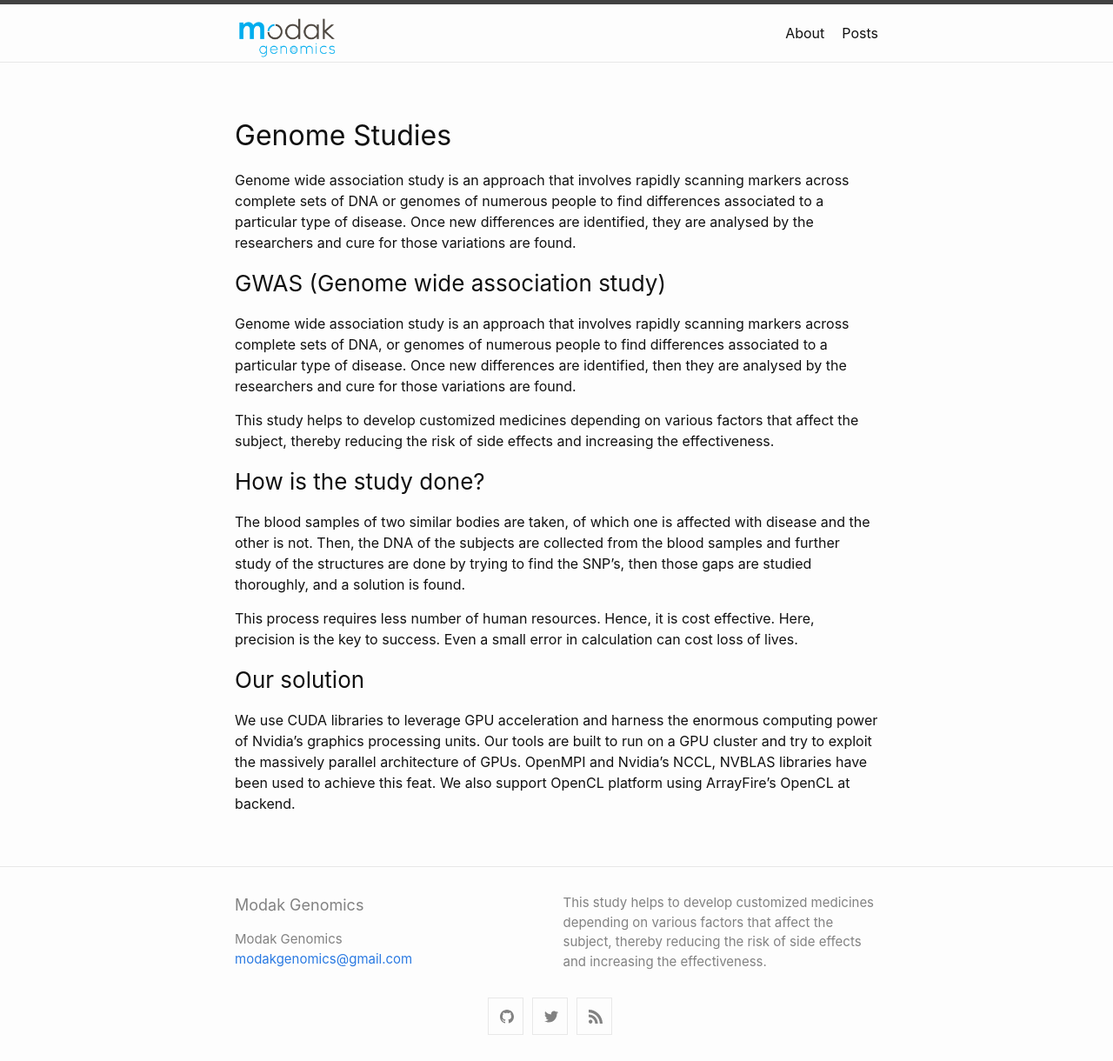
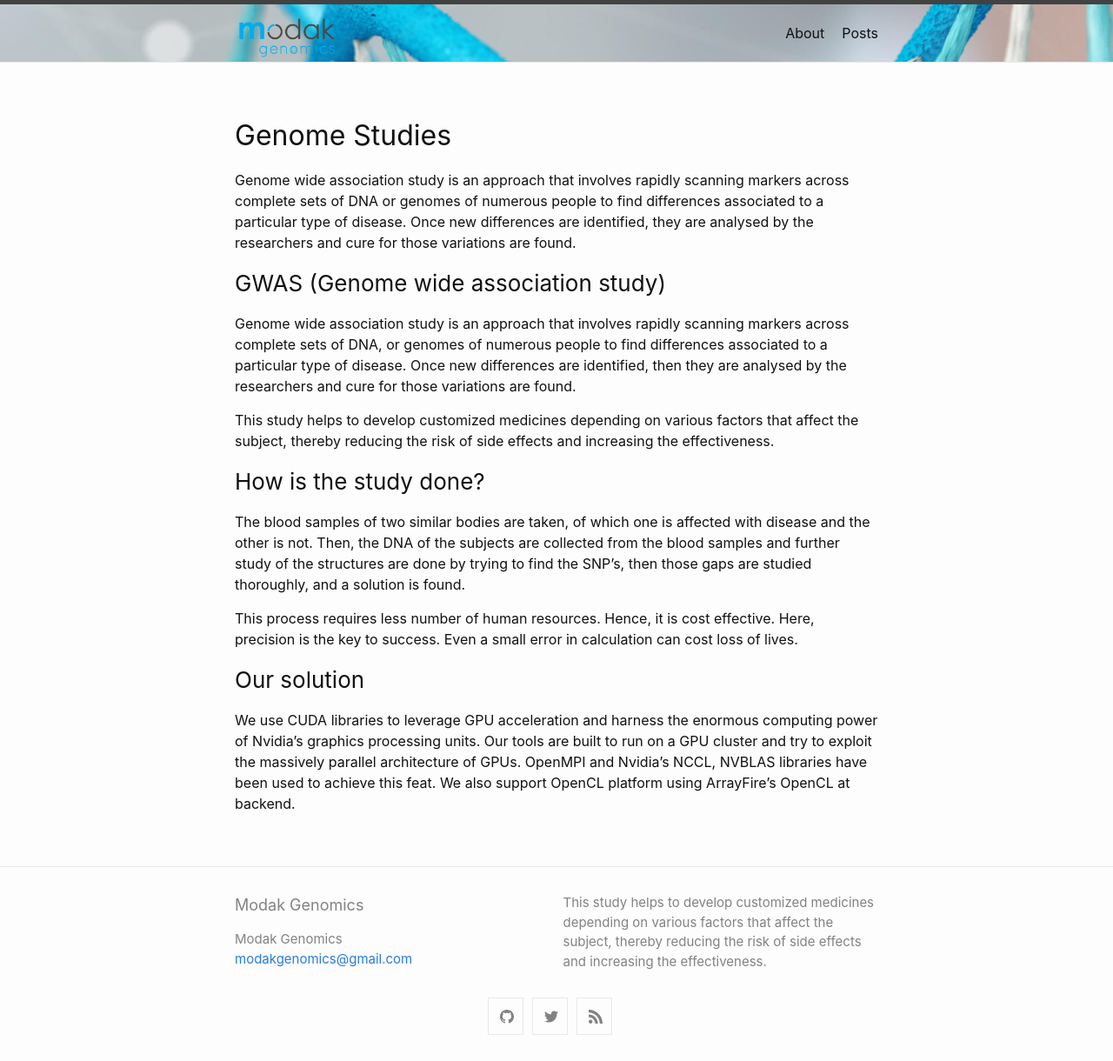
Before and after one commit to ModakGenomics/modakgenomics.github.io, a Jekyll site: the page built from index.md, in a window 1280 px wide. Shown: the whole page at 87% size. Built offline with Jekyll 4.4.1, drawn with Linux system fonts in a browser that asks for light colours.

Commit message:
background image added

```diff
--- a/_sass/minima/_layout.scss
+++ b/_sass/minima/_layout.scss
@@ -9,6 +9,9 @@
 
   // Positioning context for the mobile navigation icon
   position: relative;
+
+  background-image: url('../../assets/genomebg.jpg');
+  background-size: cover;
 }
 
 .site-title {
```
